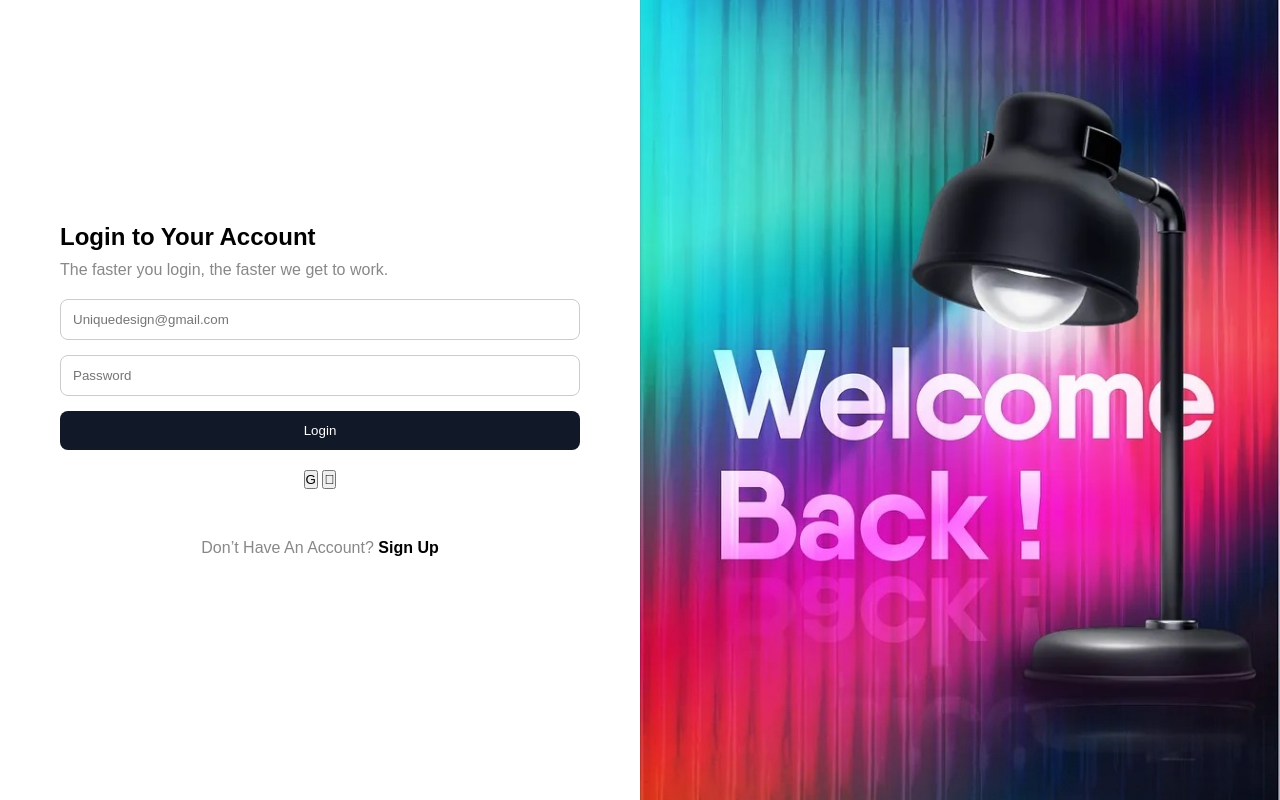
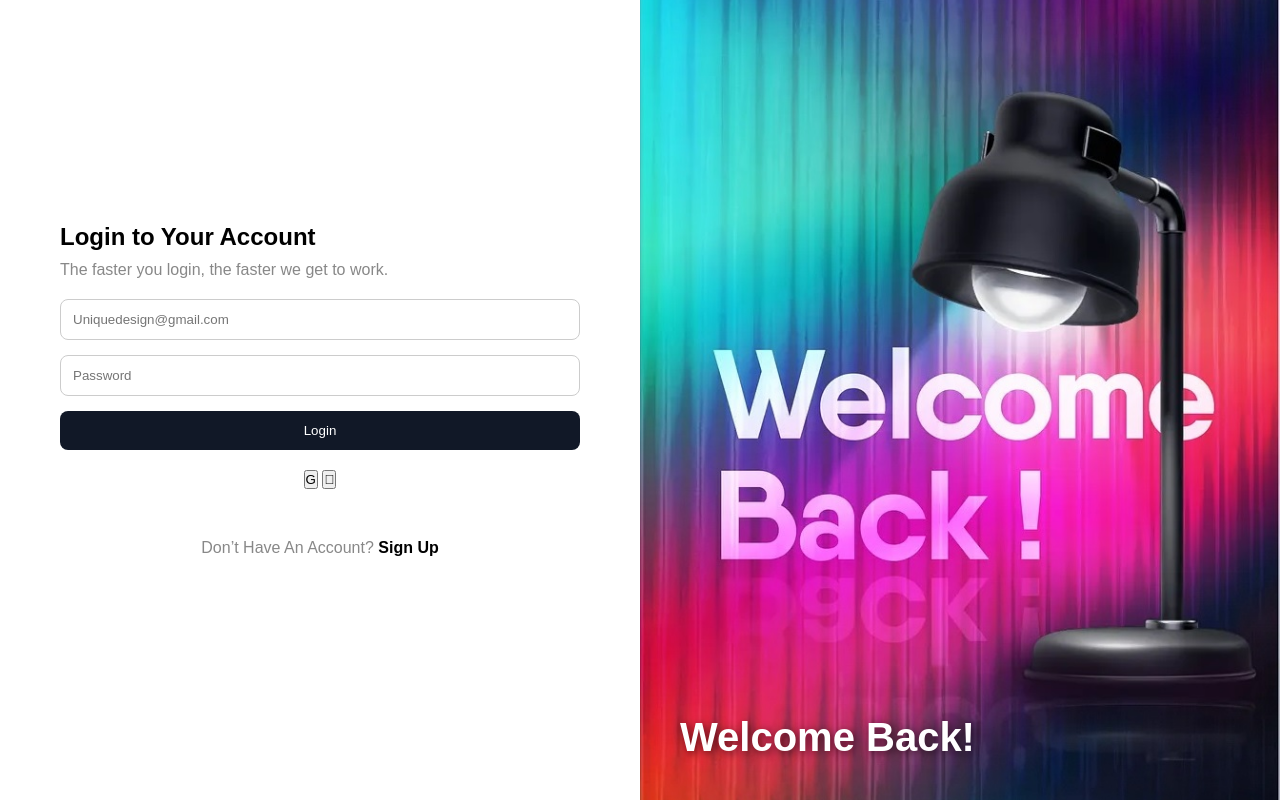
Before and after one commit to rcajazeira/UniqueDesign, a website built with Vite: page index.html in a window 1280 px wide. Built offline with nearby package versions, Linux system fonts and the light colour scheme.

Commit message:
welcome text

```diff
--- a/style.css
+++ b/style.css
@@ -101,3 +101,13 @@
     height: 100%;
     object-fit: cover;
   }
+
+  .welcome-text {
+    position: absolute;
+    bottom: 40px;
+    left: 40px;
+    font-size: 40px;
+    color: white;
+    font-weight: bold;
+    text-shadow: 2px 2px 8px rgba(0,0,0,0.6);
+  }
```
